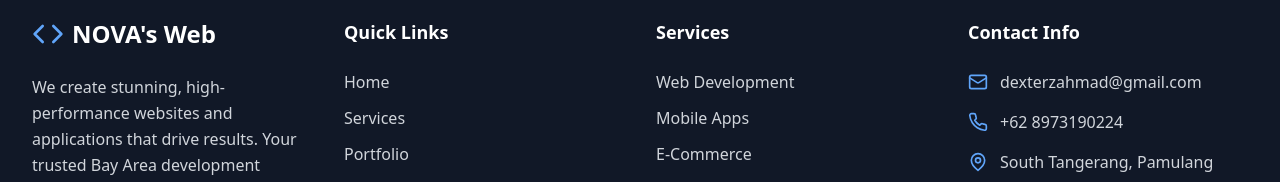
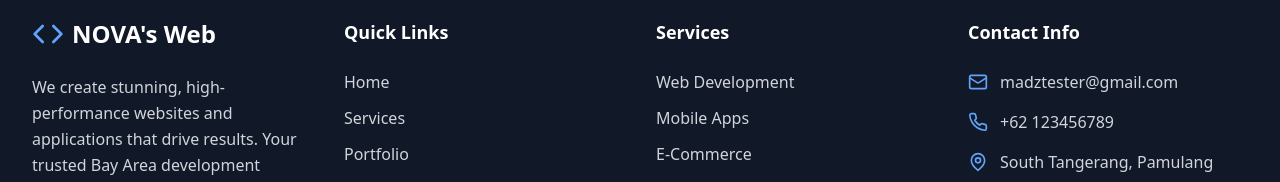
Before and after one commit to Doyz21/NOVA-WEB, a React (Vite) app: page / in a window 1280 px wide. Shown: the part 6531-6713 px from the top of the page. Built offline with nearby package versions, Linux system fonts and the light colour scheme.

Commit message:
Update Footer.tsx

```diff
--- a/src/components/Footer.tsx
+++ b/src/components/Footer.tsx
@@ -76,11 +76,11 @@
             <div className="space-y-4">
               <div className="flex items-center space-x-3">
                 <Mail className="h-5 w-5 text-blue-400" />
-                <span className="text-gray-300">dexterzahmad@gmail.com</span>
+                <span className="text-gray-300">madztester@gmail.com</span>
               </div>
               <div className="flex items-center space-x-3">
                 <Phone className="h-5 w-5 text-blue-400" />
-                <span className="text-gray-300">+62 8973190224</span>
+                <span className="text-gray-300">+62 123456789</span>
               </div>
               <div className="flex items-center space-x-3">
                 <MapPin className="h-5 w-5 text-blue-400" />
```
